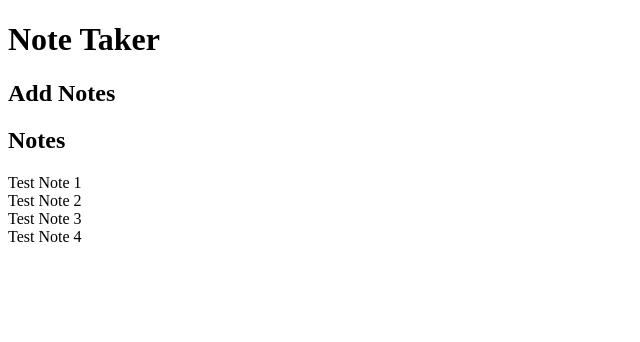
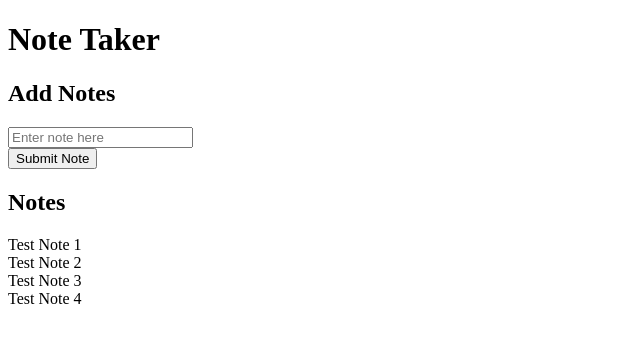
Before and after one commit to jleesys/NoteTaker, a React (Create React App) app in the folder notetaker/: page / in a window 1280 px wide. Shown: the top 342 px of the page, without its empty margins (0-640 px from the left). Built offline with nearby package versions, Linux system fonts and the light colour scheme.

Commit message:
Add state hooks for inputs

```diff
--- a/notetaker/src/App.js
+++ b/notetaker/src/App.js
@@ -1,19 +1,43 @@
-import note from "./components/note"
+import note from "./components/note";
+import { useState } from "react";
+
 
 const testNotes = [
-  "Test Note 1",
-  "Test Note 2",
-  "Test Note 3",
-  "Test Note 4"
+  {content:"Test Note 1"},
+  {content:"Test Note 2"},
+  {content:"Test Note 3"},
+  {content:"Test Note 4"}
 ]
+
 function App() {
+  const [notes, setNotes] = useState(testNotes);
+  const [noteText, setNoteText] = useState("");
+  const [finalNote, setFinalNote] = useState("");
+  window.notes = notes;
+
+  const handleNoteInput = (event) => {
+    setNoteText(event.target.value);
+  }
+  const handleNoteSubmission = (event) => {
+    event.preventDefault();
+    const noteToAdd = {
+      content: noteText
+    }
+    setNotes(notes.concat(noteToAdd));
+  }
+
   return (
     <div>
       <h1>Note Taker</h1>
       <h2>Add Notes</h2>
-      <form></form>
+      <form onSubmit={handleNoteSubmission}>
+        <input onChange={handleNoteInput} placeholder="Enter note here"></input>
+        <div>
+          <button type="submit">Submit Note</button>
+        </div>
+      </form>
       <h2>Notes</h2>
-      {testNotes.map(note => <div>{note}</div>)}
+      {notes.map(note => <div>{note.content}</div>)}
     </div>
   );
 }
```
